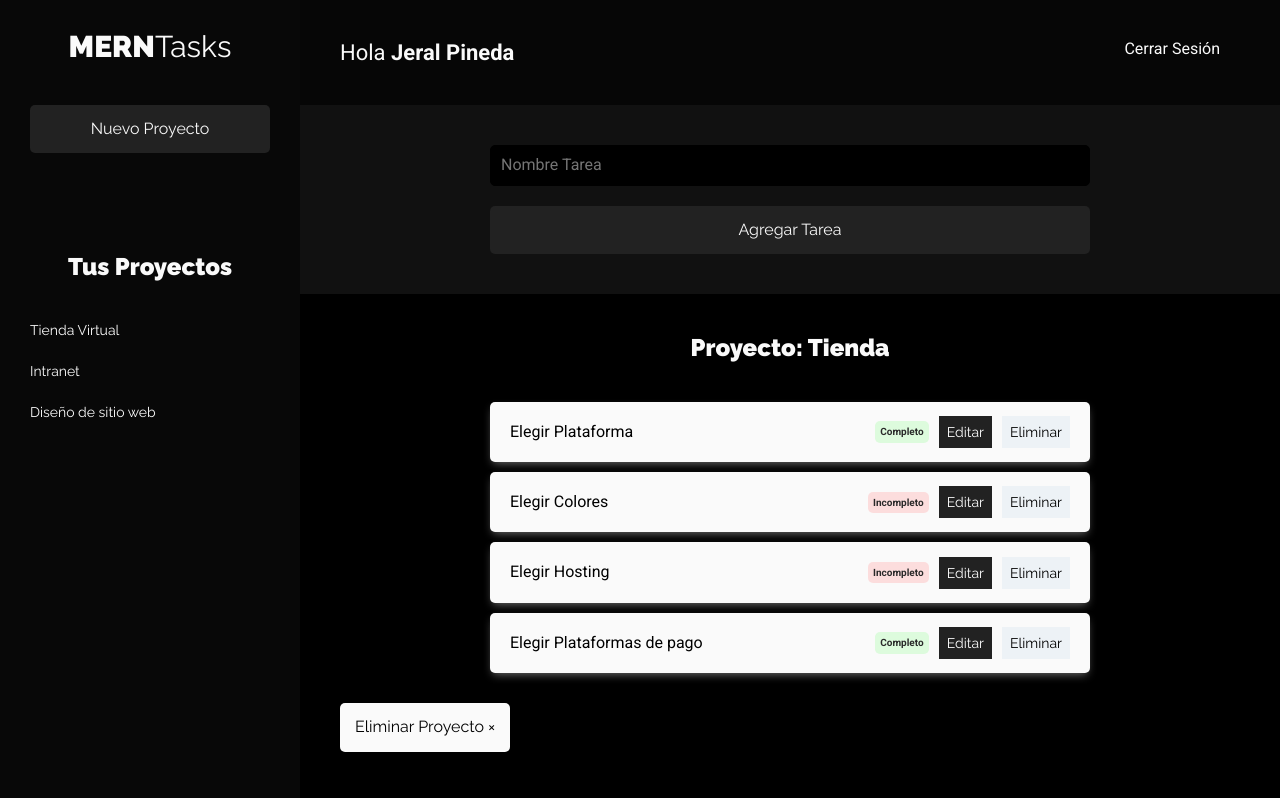
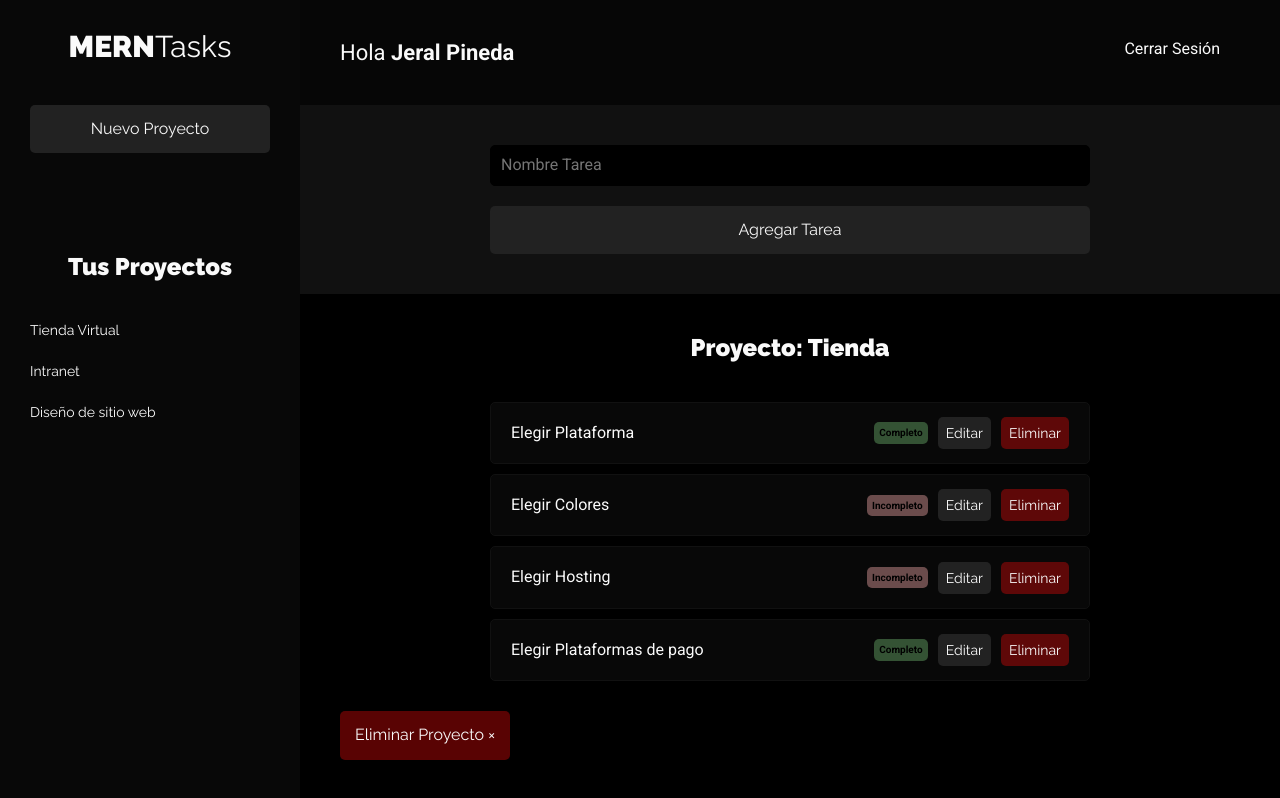
Before and after one commit to JeralPineda/react-MERN-Task, a React (Create React App) app: page /proyectos in a window 1280 px wide. Built offline with nearby package versions, Linux system fonts and the light colour scheme.

Commit message:
Actualizando los estilos de las tareas

```diff
--- a/src/components/tasks/Task.js
+++ b/src/components/tasks/Task.js
@@ -1,6 +1,6 @@
 const Task = ({ tarea }) => {
    return (
-      <li className="tarea sombra">
+      <li className="tarea">
          <p>{tarea.nombre}</p>
 
          <div className="estado">
@@ -32,7 +32,7 @@ const Task = ({ tarea }) => {
             <button
                //
                type="button"
-               className="btn btn-secundario">
+               className="btn btn-eliminar">
                Eliminar
             </button>
          </div>
--- a/src/index.css
+++ b/src/index.css
@@ -282,16 +282,18 @@ aside {
 .tarea {
    display: flex;
    justify-content: space-between;
-   background-color: var(--blanco);
+   background-color: var(--negro5);
+   color: var(--blanco);
+   border: 1px solid var(--negro2);
    padding: 0.5rem 2rem;
    align-items: center;
    margin-bottom: 1rem;
    border-radius: 0.5rem;
 }
 .sombra {
-   -webkit-box-shadow: 0px 4px 10px -3px rgba(117, 117, 117, 1);
-   -moz-box-shadow: 0px 4px 10px -3px rgba(117, 117, 117, 1);
-   box-shadow: 0px 4px 10px -3px rgba(117, 117, 117, 1);
+   -webkit-box-shadow: 0px 4px 10px -3px rgba(22, 22, 22, 0.712);
+   -moz-box-shadow: 0px 4px 10px -3px rgba(22, 22, 22, 0.712);
+   box-shadow: 0px 4px 10px -3px rgba(22, 22, 22, 0.712);
 }
 .sombra-dark {
    -webkit-box-shadow: 0px 6px 11px -8px rgba(0, 0, 0, 0.9);
@@ -309,7 +311,7 @@ aside {
 .tarea .btn {
    padding: 0.8rem;
    font-size: 1.4rem;
-   border-radius: 0;
+   border-radius: 0.5rem;
    margin: 0;
 }
 
@@ -337,11 +339,11 @@ aside {
 .completo,
 .correcto {
    background-color: rgba(154, 252, 154, 0.3);
-   color: var(--gris3);
+   color: var(--negro);
 }
 .incompleto {
    background-color: rgba(255, 178, 178, 0.4);
-   color: var(--gris3);
+   color: var(--negro);
 }
 .error {
    max-width: 600px;
@@ -456,5 +458,6 @@ aside {
 }
 
 .btn-eliminar {
-   background-color: var(--blanco);
+   background-color: rgba(241, 9, 9, 0.37);
+   color: var(--blanco);
 }
```
